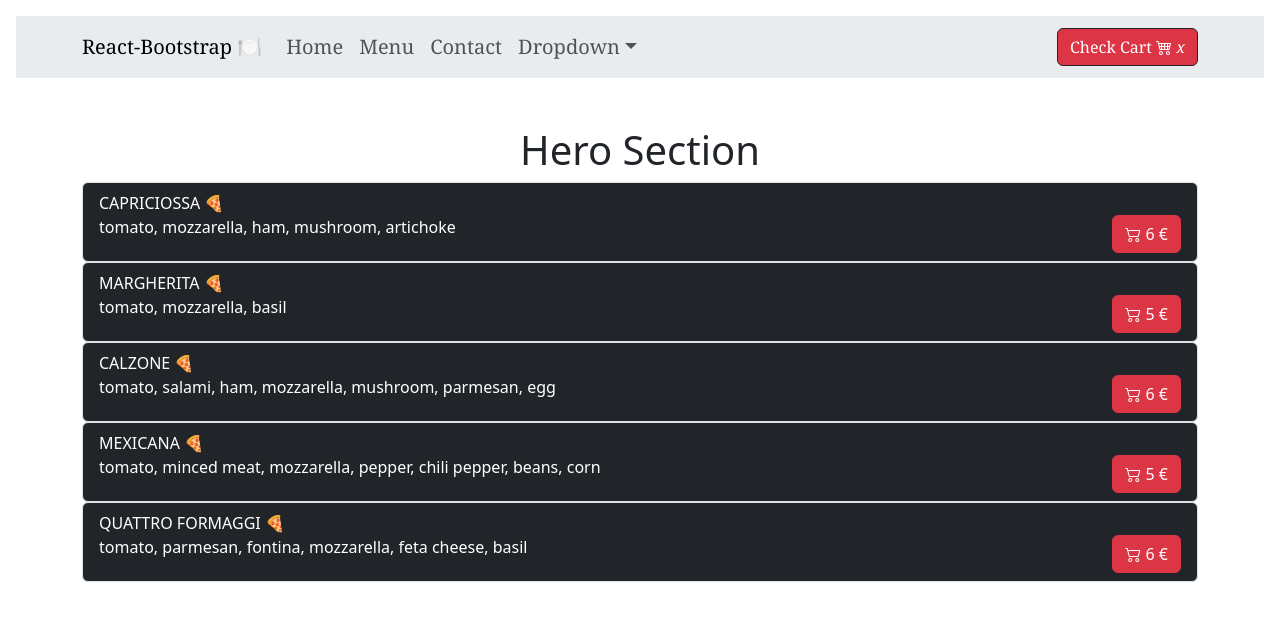
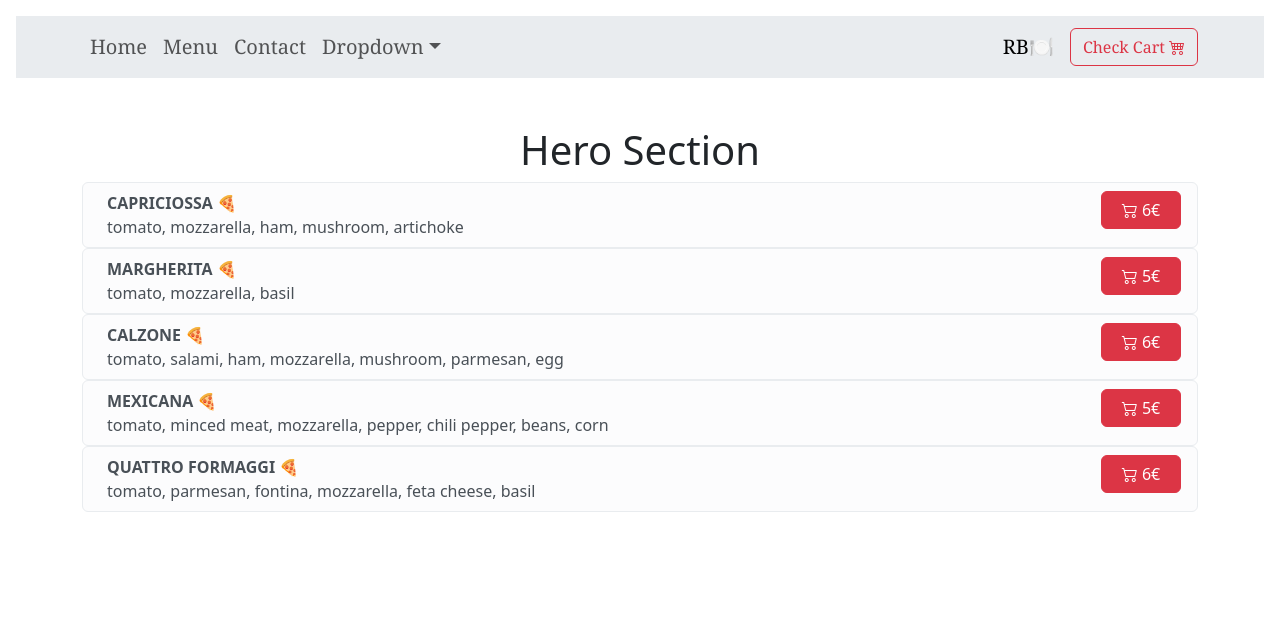
Before and after one commit to Branimir1/react-state-project, a React (Vite) app: page / in a window 1280 px wide. Shown: the top 620 px of the page. Built offline with nearby package versions, Linux system fonts and the light colour scheme.

Commit message:
Bootstrap changes
React Bootstrap changes in Modal display, Navbar and PizzaItem minor changes

```diff
--- a/src/Navbar.jsx
+++ b/src/Navbar.jsx
@@ -9,7 +9,6 @@ function BasicNav() {
   return (
     <Navbar expand="lg" className="bg-body-secondary">
       <Container>
-        <Navbar.Brand href="#home">React-Bootstrap 🍽️</Navbar.Brand>
         <Navbar.Toggle aria-controls="basic-navbar-nav" />
         <Navbar.Collapse id="basic-navbar-nav">
           <Nav className="me-auto">
@@ -24,6 +23,7 @@ function BasicNav() {
             </NavDropdown>
           </Nav>
         </Navbar.Collapse>
+        <Navbar.Brand href="#home">RB🍽️</Navbar.Brand>
         <ShoppingCartModal/>
       </Container>
     </Navbar>
--- a/src/chat_codes/PizzaItem.jsx
+++ b/src/chat_codes/PizzaItem.jsx
@@ -1,5 +1,5 @@
 import React from 'react';
-import { Button } from 'react-bootstrap';
+import { Button, ListGroup, Badge } from 'react-bootstrap';
 import { useShoppingCart } from './ShoppingCartContext';
 import styles from '../mystyle.module.css'; // Import the CSS module
 import "bootstrap-icons/font/bootstrap-icons.css";
@@ -27,14 +27,28 @@ function PizzaItem({ item }) {
   };
 
   return (
-    <div >
-      <ul className='list-group'>
-      <li key={item.id} className='list-group-item text-bg-dark'>
-            {item.name.toString().toUpperCase()}<br/>{item.description}
-            <Button variant="danger" onClick={addToCart} >
-            <i class="bi bi-cart2"></i> {item.price} €</Button>
-      </li>
-      </ul>
+    <div>
+      <ListGroup as="ul">
+      <ListGroup.Item
+        as="li" variant='light'
+        className="d-flex justify-content-between align-items-start">
+        <div className="ms-2 me-auto">
+          <div className="fw-bold">{item.name.toString().toUpperCase()}</div>
+          {item.description}
+        </div>
+         {/*kad budem imao item u kosari
+            <Button variant="danger"
+          style={{ width: '80px', height: '40px', whiteSpace: 'nowrap' }}
+          onClick={addToCart}>
+            <i className="bi bi-cart2"></i> {item.price}€
+          </Button>*/}
+        <Button variant="danger"
+          style={{ minWidth: '80px', maxWidth:'80px', whiteSpace: 'nowrap' }}
+          onClick={addToCart}>
+            <i className="bi bi-cart2"></i> {item.price}€
+          </Button>
+      </ListGroup.Item>
+    </ListGroup>
     </div>
   );
 }
@@ -59,3 +73,16 @@ export default PizzaItem;
     setPizzaData(pizzaCategory ? pizzaCategory.items : []);
   }, []);
   */
+
+/*
+<div >
+        <ul className='list-group'>
+        <li key={item.id} className='list-group-item text-bg-dark'>
+              <p>{item.name.toString().toUpperCase()}</p>
+              <p>{item.description}</p>
+              <Button variant="danger" className='my-2' onClick={addToCart} >
+              <i class="bi bi-cart2"></i> {item.price} €</Button>
+        </li>
+        </ul>
+        </div>
+*/
--- a/src/chat_codes/ShoppingCartModal.jsx
+++ b/src/chat_codes/ShoppingCartModal.jsx
@@ -1,5 +1,5 @@
 import React, { useState } from 'react';
-import { Modal, Button } from 'react-bootstrap';
+import { Modal, Button, Badge, ListGroup } from 'react-bootstrap';
 import { useShoppingCart } from './ShoppingCartContext';
 
 const ShoppingCartModal = () => {
@@ -38,8 +38,12 @@ const ShoppingCartModal = () => {
 
   return (
   <div>
-    <Button variant="dark" className="rounded bg-danger" onClick={handleShow}>
-        Check Cart <i class="bi bi-cart4"> x {totalQuantity > 0 && `(${totalQuantity})`}</i>
+    <Button variant="outline-danger" className="" onClick={handleShow}>
+        Check Cart <i class="bi bi-cart4"></i>
+        <Badge pill bg="dark" text='light' className='py-2 mx-1'>
+          {totalQuantity > 0 && `${totalQuantity}`}
+          {/* ovo za total quality isto za item quality za svaku pizzu mogu lagano ubaciti */}
+        </Badge>
     </Button>
 
     <Modal show={showModal} onHide={handleClose}>
@@ -47,23 +51,35 @@ const ShoppingCartModal = () => {
         <Modal.Title>Shopping Cart</Modal.Title>
       </Modal.Header>
       <Modal.Body>
+      <ListGroup as="ul">
+      <ListGroup.Item as="li" variant='light'>
         {state.cartItems.map((item) => (
-          <div className='fluid' key={item.id}>
-            <p>{item.name}</p>
-            <p>Price: {item.price * item.quantity}€</p>
+          <div key={item.id} className="d-flex justify-content-between py-2" >
+            <div className='ml-auto'>
+              <span className="fw-bold">{item.name} {item.price * item.quantity}€</span>
+              </div>
              {/* Buttons for incrementing and decrementing quantity */}
-             <Button variant="outline-primary" onClick={() => incrementQuantity(item.id)}>
-              +
-            </Button>
-            <p> Amount: {item.quantity}</p>
+            <div className="d-flex align-items-center">
             <Button variant="outline-danger" onClick={() => decrementQuantity(item.id)}>
-              -
-            </Button>
+               - </Button>
+
+            <div className='mx-3'>{item.quantity}</div>
+            <div className='ml-auto mx-0'>
+            <Button variant="outline-primary" onClick={() => incrementQuantity(item.id)}>
+              + </Button>
+            </div>
+          </div>
           </div>
         ))}
+        </ListGroup.Item>
+      </ListGroup>
       </Modal.Body>
+          {/* tu bi mogao staviti name adress i radio button */}
       <Modal.Footer>
-        <p className='position-absolute start-0'>Total Amount: {calculateTotalAmount()} €</p>
+        <div className='position-absolute start-0 px-2'>
+        <span className="fw-bold">
+          Total Amount: {calculateTotalAmount()} €</span>
+          </div>
         <Button variant="secondary" onClick={handleClose}>
           Close
         </Button>
```
